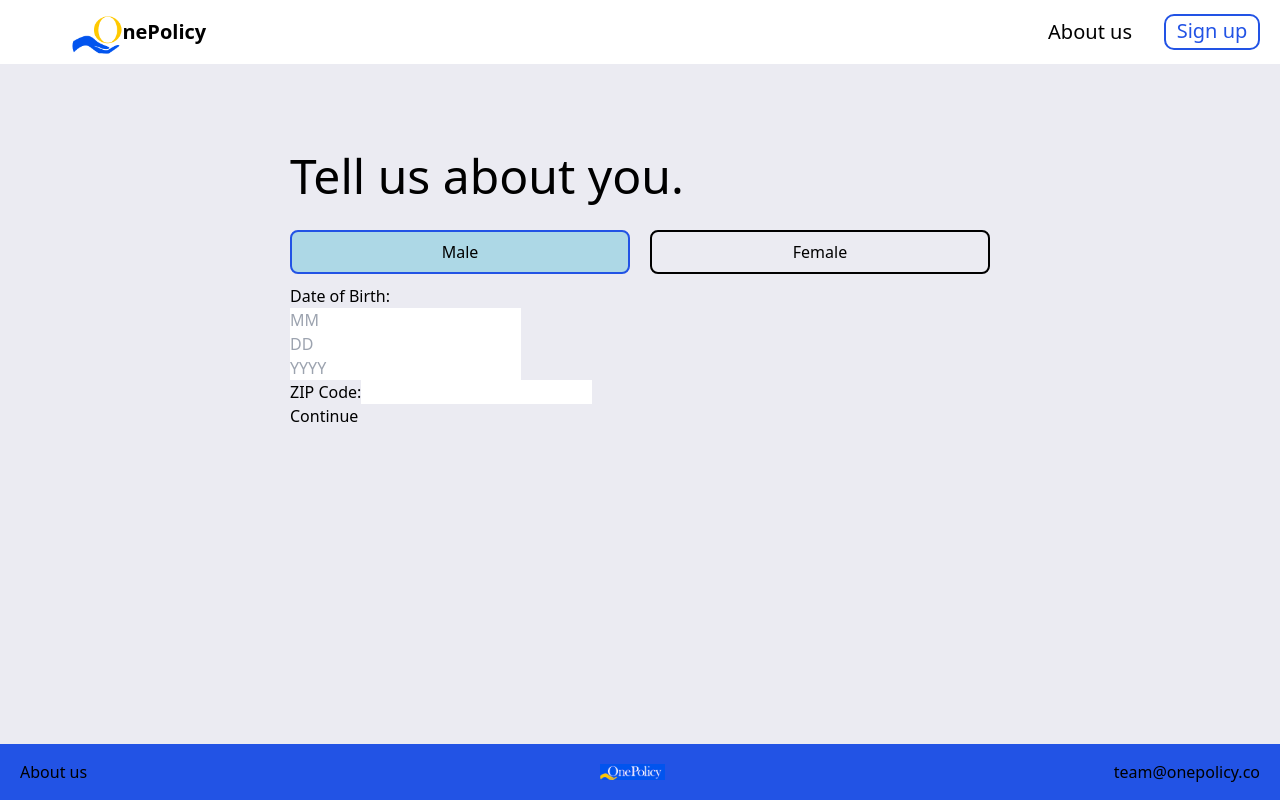
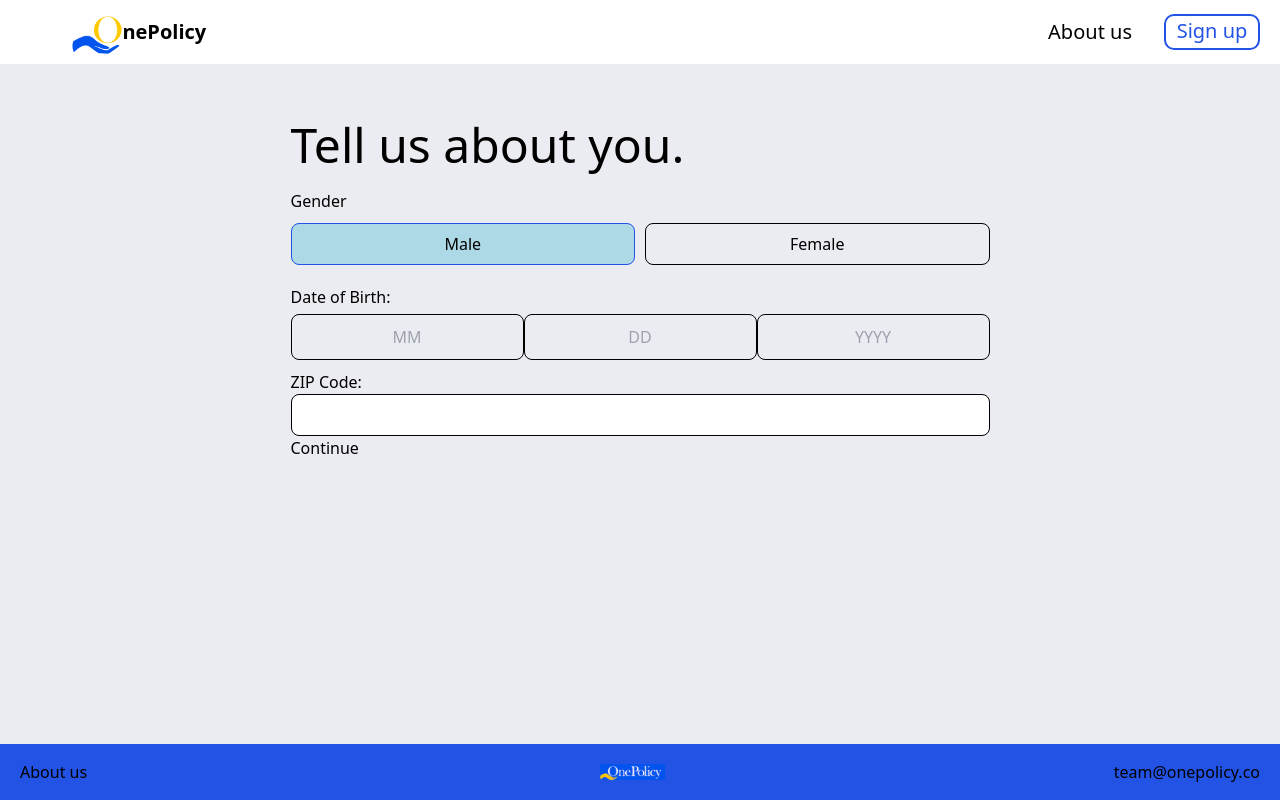
Before and after one commit to sujkovic/one-policy, a Next.js app in the folder nextjs-website/: page /life in a window 1280 px wide. Built offline with nearby package versions, Linux system fonts and the light colour scheme.

Commit message:
working on formatting the form

```diff
--- a/nextjs-website/src/app/life/page.module.css
+++ b/nextjs-website/src/app/life/page.module.css
@@ -10,7 +10,7 @@
 .genderGroup {
     display: flex;
     flex-direction: row;
-    justify-content: space-around;
+    justify-content: space-between;
     align-items: center;
 }
 
@@ -20,12 +20,12 @@
     justify-content: center;
     color: black;
     padding: 1vh 2vw;
-    width: 30vw;
+    width: 50%;
     border-style: solid;
-    border-width: 2px;
+    border-width: 1px;
     border-color: black;
     border-radius: 8px;
-    margin: 10px 10px 10px 0;
+    /* margin: 10px 10px 10px 0; */
 }
 
 .buttonRight {
@@ -34,9 +34,9 @@
     justify-content: center;
     color: black;
     padding: 1vh 2vw;
-    width: 30vw;
+    width: 50%;
     border-style: solid;
-    border-width: 2px;
+    border-width: 1px;
     border-color: black;
     border-radius: 8px;
     margin: 10px 0 10px 10px;
@@ -76,3 +76,47 @@
 .form {
     margin-top: 1vh;
 }
+
+.dobContainer {
+    margin: 10px 0;
+}
+
+.dobInputs {
+    display: flex;
+    flex-direction: row;
+    margin: 5px 0;
+}
+
+.dobInput {
+    padding: 10px 0px;
+    background-color: #ebebf2;
+    border-style: solid;
+    border-color: black;
+    border-width: 1px;
+    border-radius: 8px;
+    text-align: center;
+}
+
+.label {
+    color: black;
+    font-weight: 500;
+}
+
+.zipCodeContainer {
+    display: flex;
+    flex-direction: column;
+    width: 100%;
+}
+
+.zipCodeInput {
+    padding: 1vh 0;
+    border-style: solid;
+    border-color: black;
+    border-width: 1px;
+    border-radius: 8px;
+    text-align: center;
+}
+
+.zipCodeInput:focus {
+
+}
--- a/nextjs-website/src/app/life/page.tsx
+++ b/nextjs-website/src/app/life/page.tsx
@@ -59,6 +59,7 @@ const LifeForm: React.FC = () => {
           >
             {({ isSubmitting }) => (
               <Form>
+                <label className={styles.label}>Gender</label>
                 <div className={styles.genderGroup}>
                   <button
                     onClick={() => {
@@ -90,12 +91,13 @@ const LifeForm: React.FC = () => {
                   </button>
                 </div>
 
-                <div>
-                  <label htmlFor="dobMonth">Date of Birth:</label>
+                <div className={styles.dobContainer}>
+                  <label className={styles.label} htmlFor="dobMonth">Date of Birth:</label>
+                  <div className={styles.dobInputs}>
                     <Field type="text" name="dobMonth">
                       {({ field }: { field: any }) => (
                         <div>
-                        <input id="dobMonth" {...field} placeholder="MM" />
+                          <input className={styles.dobInput} id="dobMonth" {...field} placeholder="MM" />
                           <ErrorMessage name='dobMonth' />
                         </div>
                       )}
@@ -103,7 +105,7 @@ const LifeForm: React.FC = () => {
                     <Field type="text" name="dobDay">
                       {({ field }: { field: any }) => (
                         <div>
-                        <input id="dobDay" {...field} placeholder="DD" />
+                          <input className={styles.dobInput} id="dobDay" {...field} placeholder="DD" />
                           <ErrorMessage name='dobDay' />
                         </div>
                       )}
@@ -111,17 +113,19 @@ const LifeForm: React.FC = () => {
                     <Field type="text" name="dobYear">
                       {({ field }: { field: any }) => (
                         <div>
-                        <input id="dobYear" {...field} placeholder="YYYY" />
+                          <input className={styles.dobInput} id="dobYear" {...field} placeholder="YYYY" />
                           <ErrorMessage name='dobYear' />
                         </div>
                       )}
                     </Field>
                   </div>
+              </div>
+
               <Field type="text" name="zipCode">
                 {({ field }: { field: any }) => (
-                  <div>
-                    <label htmlFor="zipCode">ZIP Code:</label>
-                    <input id="zipCode" {...field} />
+                  <div className={styles.zipCodeContainer}>
+                    <label className={styles.label} htmlFor="zipCode">ZIP Code:</label>
+                    <input className={styles.zipCodeInput} id="zipCode" {...field} />
                     <ErrorMessage name='zipCode' />
                   </div>
                 )}
```
Lines whose indentation alone changed are shown as unchanged.
